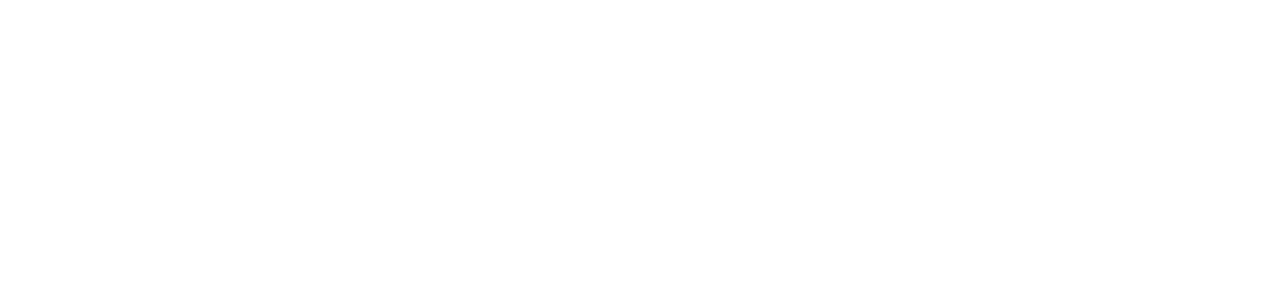
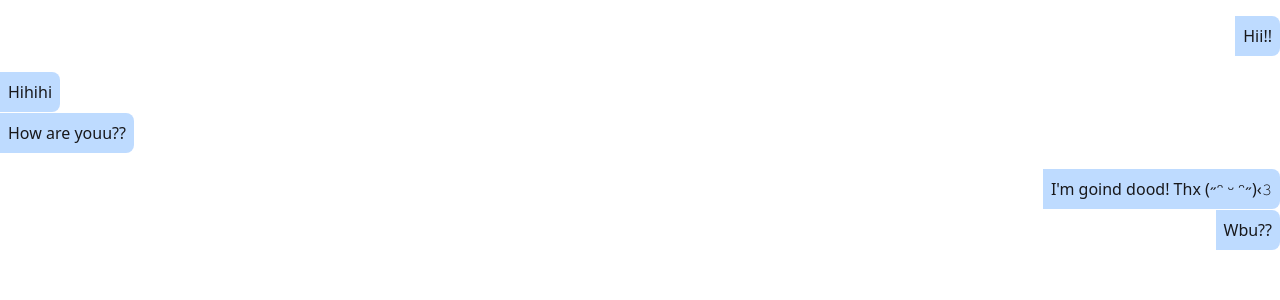
Before and after one commit to chwrryroll/cutetube, a Nuxt app: page /inbox/1 in a window 1280 px wide. Before the commit this address had no page. Shown: the top 300 px of the page. Built offline with nearby package versions, Linux system fonts and the light colour scheme.

Commit message:
Little sketch for inbox page

```diff
--- /dev/null
+++ b/app/components/message/group/index.vue
@@ -0,0 +1,12 @@
+<script setup lang="ts">
+  const props = defineProps<{
+    author: string
+  }>()
+</script>
+<template>
+  <div class="mt-4 flex flex-col gap-[1px]"
+    :class="{'items-end': props.author == 'charity'}"
+  >
+    <slot/>
+  </div>
+</template>
--- /dev/null
+++ b/app/components/message/index.vue
@@ -0,0 +1,7 @@
+<template>
+  <div class="rounded-lg rounded-s-none bg-blue-200 w-fit p-2">
+    <p>
+      <slot/>
+    </p>
+  </div>
+</template>
--- /dev/null
+++ b/app/pages/inbox/[user].vue
@@ -0,0 +1,13 @@
+<template>
+  <MessageGroup author="charity">
+    <Message>Hii!!</Message>
+  </MessageGroup>
+  <MessageGroup author="underfrans">
+    <Message>Hihihi</Message>
+    <Message>How are youu??</Message>
+  </MessageGroup>
+  <MessageGroup author="charity">
+    <Message>I'm goind dood! Thx (˶ᵔ ᵕ ᵔ˶)‹𝟹</Message>
+    <Message>Wbu??</Message>
+  </MessageGroup>
+</template>
```
